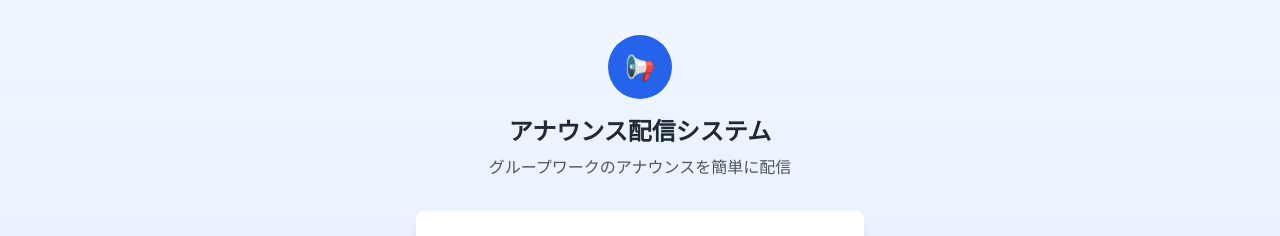
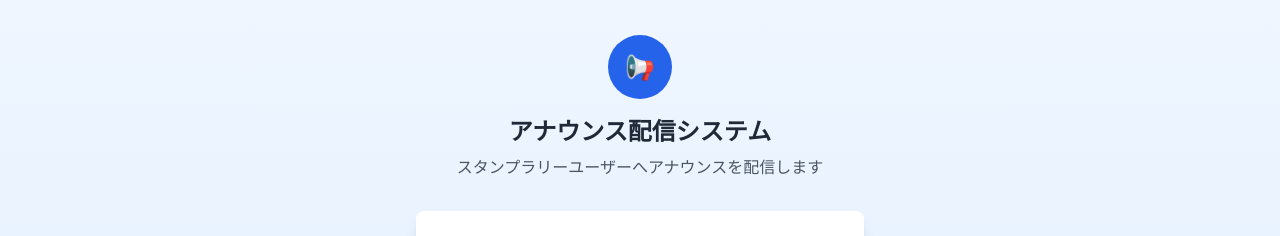
Before and after one commit to sazanami-stamp-rally/broadcast-sender, a Nuxt app: page / in a window 1280 px wide. Shown: the top 236 px of the page. Built offline with nearby package versions, Linux system fonts and the light colour scheme.

Commit message:
テキスト修正

```diff
--- a/app.vue
+++ b/app.vue
@@ -16,7 +16,7 @@
           <span class="text-white text-2xl">📢</span>
         </div>
         <h1 class="text-2xl font-bold text-gray-800">アナウンス配信システム</h1>
-        <p class="text-gray-600 mt-2">グループワークのアナウンスを簡単に配信</p>
+        <p class="text-gray-600 mt-2">スタンプラリーユーザーへアナウンスを配信します</p>
       </div>
 
       <BroadcastForm
```
